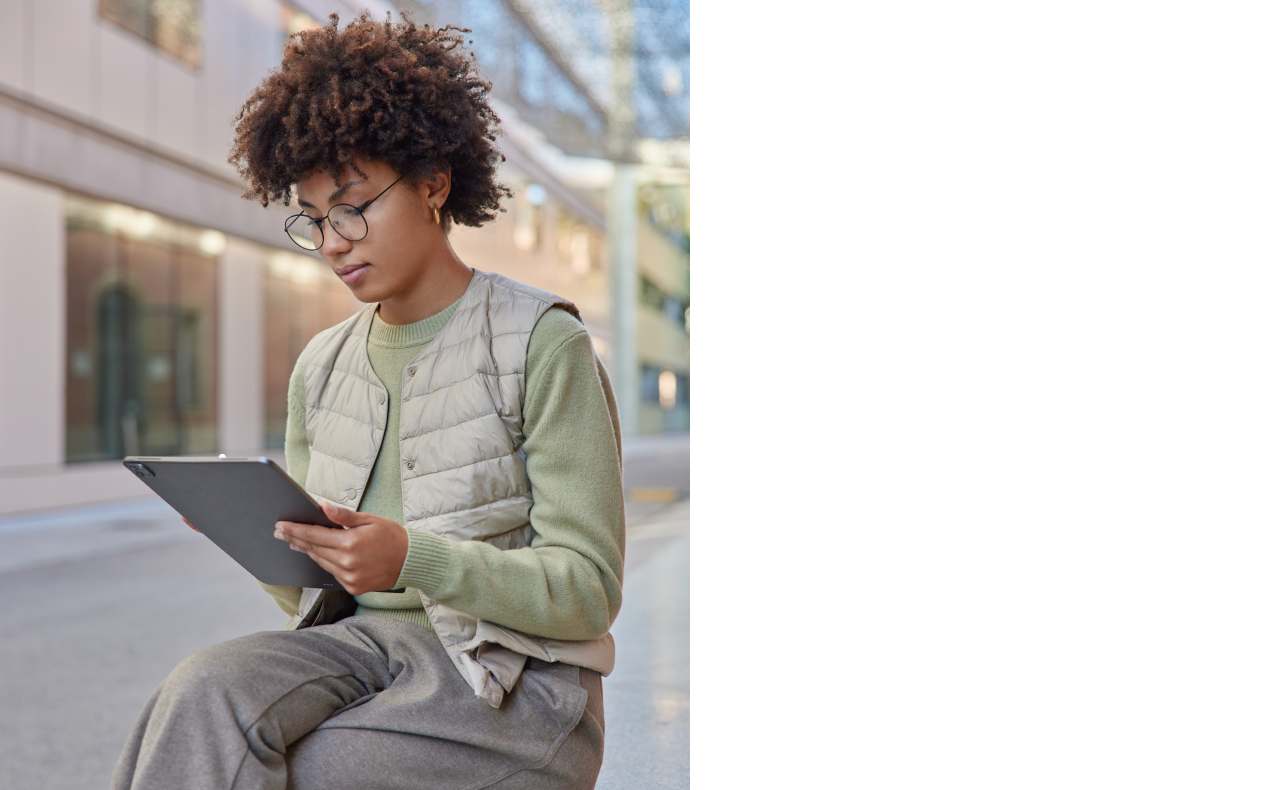
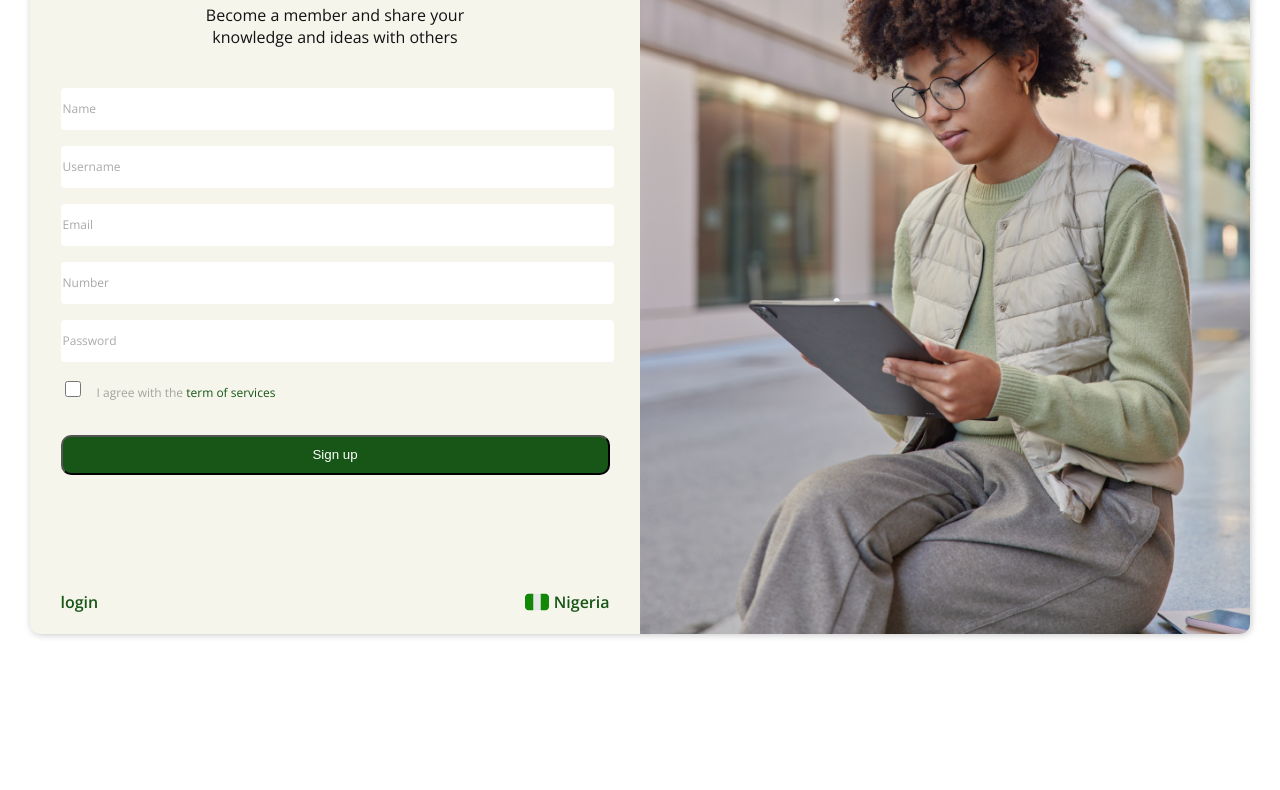
Before and after one commit to LeRoiCodes/Nairaland13, a website: page pages/signup.html in a window 1280 px wide. Shown: the part 248-1038 px from the top of the page. After the commit the page ends 912 px from the top, so only its background shows below. Drawn offline with nearby package versions, Linux system fonts and the light colour scheme; files that its build step writes are made by us from their sources.

Commit message:
created node module for scss

```diff
--- a/pages/signup.html
+++ b/pages/signup.html
@@ -8,28 +8,28 @@
     </head>
     <body>
         <div class="signup">
-            <div>
-                <img src="/assets/logo.png" alt="logo">
-                <p>Become a member and share your knowledge and ideas with others</p>
+            <div class="signup-container">
+                <img class="logo" src="/assets/logo.png" alt="logo">
+                <p class="signup-desc">Become a member and share your knowledge and ideas with others</p>
                 <form action="">
-                    <input type="text" name="name" id="name">
-                    <input type="text" name="username" id="username">
-                    <input type="email" name="email" id="email">
-                    <input type="number" name="phone" id="phone">
-                    <input type="password" name="password" id="password">
-                    <input type="checkbox" name="check" id="check">
-                    <label>I agree with the <a>term of services</a></label>
+                    <input type="text" name="name" id="name" placeholder="Name">
+                    <input type="text" name="username" id="username" placeholder="Username">
+                    <input type="email" name="email" id="email" placeholder="Email">
+                    <input type="number" name="phone" id="phone" placeholder="Number">
+                    <input type="password" name="password" id="password" placeholder="Password">
+                    <input type="checkbox" name="checkbox" id="checkbox" class="checkbox">
+                    <label for="checkbox">I agree with the <a>term of services</a></label>
                     <button type="submit">Sign up</button>
                 </form>
                 <div class="footnote">
                     <a href="/">login</a>
-                    <div>
-                        <img src="" alt="">
+                    <div class="country">
+                        <img src="/assets/naija.png" alt="Nigerian flag">
                         <p class="">Nigeria</p>
                     </div>
                 </div>
             </div>
-            <img src="../assets/signup.png" alt="signup">
+            <img class="banner" src="../assets/signup.png" alt="signup">
         </div>
     </body>
 </html>
--- a/scss/Layout/_form.scss
+++ b/scss/Layout/_form.scss
@@ -1,34 +1,81 @@
 /* Media Query for Mobile Devices */
-@media (max-width: 480px) {
-    body {
-        background-color: $bg-color;
-    }
+// @media (max-width: 480px) {
+
+
+// }
+.signup form{
+    // width: 361px;
+    width: 90%;
+    height: 352px;
+}
+.signup form input{
+    width: 100%;
+    height: 40px;
+    border-radius: 4px;
+    // background: #fff;
+    border: #fff;
+    margin-bottom: 16px;
+}
+.signup form ::placeholder {
+    color: rgba(19, 18, 18, 0.36);
+    font-family: $open-sans;
+    font-size: 12px;
+    font-style: normal;
+    font-weight: 400;
+    line-height: normal;
+    margin-left: 16px;
+    margin-top: 11px;
+}
+.signup form .checkbox{
+    // display: inline-block;
+    width: 16px;
+    height: 16px;
+    line-height: normal;
+    // margin-bottom: 0px;
+    // font-size: 12px;
+}
+.signup form label{
+    // display: block;
+    color: rgba(19, 18, 18, 0.36);
+    font-family: $open-sans;
+    font-size: 12px;
+    font-style: normal;
+    font-weight: 400;
+    line-height: normal;
+    margin-left: 9px;
+    text-align: center;
+
+}
+.signup form label a{
+    color: $primary-color;
+}
+.signup form button{
+    display: block;
+    width: 100%;
+    height: 40px;
+    background: $primary-color;
+    color: #fff;
+    // padding: 20px 0;
+    border-radius: 10px;
+    margin-top: 22px;
 }
 
 /* Media Query for low resolution  Tablets, Ipads */
 @media (min-width: 481px) and (max-width: 768px) {
-    body {
-        background-color: yellow;
-    }
+
 }
 
 /* Media Query for Tablets Ipads portrait mode */
 @media (min-width: 769px) and (max-width: 1024px){
-    body {
-        background-color: blue;
-    }
+
 }
 
 /* Media Query for Laptops and Desktops */
 @media (min-width: 1025px) and (max-width: 1200px){
-    body {
-        background-color: green;
-    }
+
 }
 
 /* Media Query for Large screens */
 @media (min-width: 1201px) {
-    body {
-        background-color: white;
-    }
+
 }
--- a/scss/Pages/_signup.scss
+++ b/scss/Pages/_signup.scss
@@ -1,18 +1,30 @@
 
 
 /* Media Query for Mobile Devices */
-@media (max-width: 480px) {
+// @media (max-width: 480px) {
+
+// }
 body {
     background-color: $bg-color;
 }
 .signup{
-        // display: flex;
-        // flex-direction: column;
-        // justify-content: center;
-        // align-items: center;
+    margin: auto;
+}
+.signup-container{
+    // width: 90%;
+    display: flex;
+    flex-direction: column;
+    justify-content: center;
+    align-items: center;
+    margin: auto;
 
 }
-    .signup .p{
+.signup-container .logo{
+    margin: 0, auto;
+    margin-top: 172px;
+    margin-bottom: 20px;
+}
+.signup-container .signup-desc{
     color: #131212;
     text-align: center;
     font-family: Open Sans;
@@ -20,50 +32,79 @@
     font-style: normal;
     font-weight: 400;
     line-height: normal;
+    // margin: 0 auto;
     width: 275px;
-        margin: auto;
+    margin-bottom: 40px ;
 }
+
+.signup .banner{
+    display: none;
+}
+.signup .footnote{
+    margin-top: 150px;
+    display: flex;
+    justify-content: space-between;
+    align-items: center;
+    // width: 361px;
+    width: 90%;
+    color: $primary-color;
+    font-family: $open-sans;
+    font-size: 16px;
+    font-style: normal;
+    font-weight: 600;
+    line-height: normal;
+}
+.signup .footnote a{
+    color: inherit;
+    text-decoration: none;
+}
+.signup .footnote .country{
+    display: flex;
+    gap: 5px;
+    justify-content: center;
+    align-items: center;
+    // margin-bottom: 0px;
 }
 
 /* Media Query for low resolution  Tablets, Ipads */
 @media (min-width: 481px) and (max-width: 768px) {
-    body {
-        background-color: yellow;
-    }
-    .signup{
-        display: flex;
-        justify-content: center;
-        align-items: center;
-    }
-    .signup .p{
-        color: #131212;
-        text-align: center;
-        font-family: Open Sans;
-        font-size: 16px;
-        font-style: normal;
-        font-weight: 400;
-        line-height: normal;
-        width: 275px;
-    }
+
 }
 
 /* Media Query for Tablets Ipads portrait mode */
 @media (min-width: 769px) and (max-width: 1024px){
-    body {
-        background-color: blue;
-    }
 }
 
 /* Media Query for Laptops and Desktops */
 @media (min-width: 1025px) and (max-width: 1200px){
-    body {
-        background-color: green;
+
+}
+/* Media Query for Large screens */
+@media (min-width: 1201px) {
+
+}
+
+
+@media (min-width: 1025px) {
+    body{
+        background: #fff;
+    }
+    .signup{
+        display: flex;
+        background-color: $bg-color;
+        // width: 90%;
+        // height: 964px;
+        margin: 30px;
+        border-radius: 10px;
+        box-shadow: 1px 1px 7px 0px #C8C8C8;
+    }
+    .signup .banner{
+        display: block;
+        width: 50%;
+        height: 100%;
+        border-radius: 0px 10px 10px 0px;
+    }
+    .signup .footnote{
+        margin-bottom: 20px;
     }
 }
-
-/* Media Query for Large screens */
-@media (min-width: 1201px) {
-    body {
-        background-color: white;
-    }
-}
```
Also changed, not shown: package.json (added, +23 -0 lines), pages/login.html (added), scss/main.css (deleted), 3 other files. Lines whose indentation alone changed are shown as unchanged.
